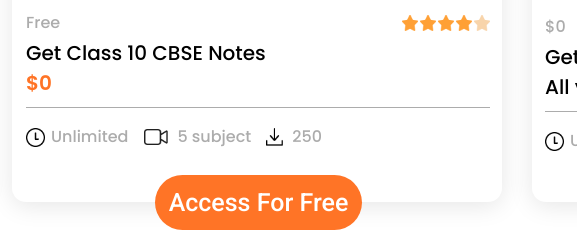
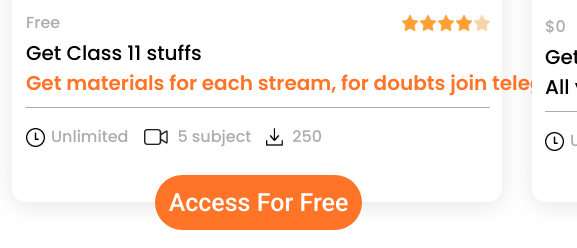
Before and after one commit to mandeepboot/academeforgee.github.io, a plain HTML site: page index.html in a window 1280 px wide. Shown: the part 1707-1955 px from the top of the page, 703-1280 px from the left. Drawn offline with Linux system fonts and the light colour scheme.

Commit message:
index.html

```diff
--- a/index.html
+++ b/index.html
@@ -159,8 +159,8 @@
           <div class="group-338-RAk">
             <img class="auto-group-18te-kip" src="./assets/auto-group-18te.png"/>
           </div>
-          <p class="ui-ux-design-for-beginners-4Di">Get Class 10 CBSE Notes</p>
-          <p class="item-98-qNt">$0</p>
+          <p class="ui-ux-design-for-beginners-4Di">Get Class 11 stuffs</p>
+          <p class="item-98-qNt">Get materials for each stream, for doubts join telegram</p>
           <p class="ui-ux-design-8sn">Free</p>
           <div class="group-344-r36">
             <div class="group-343-yNc">
```
